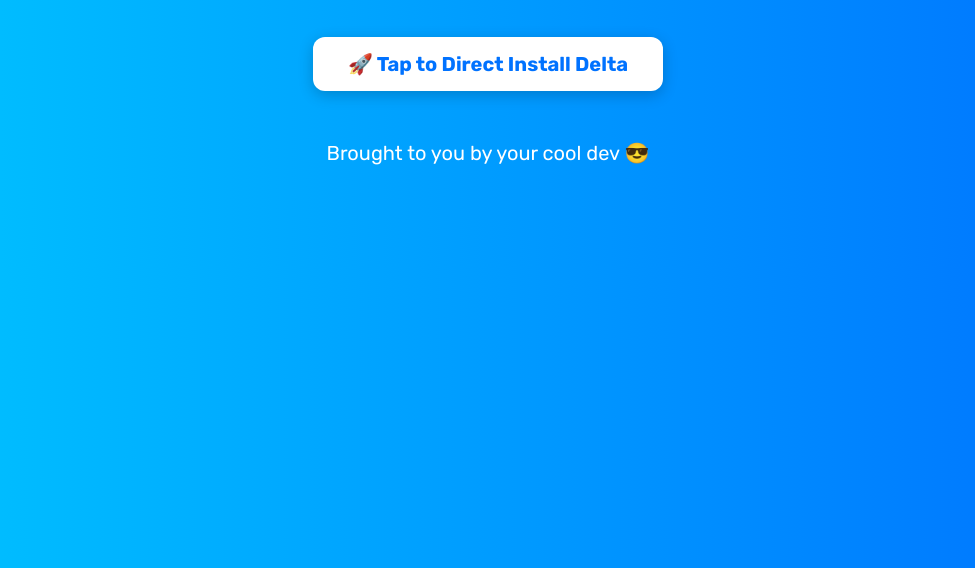
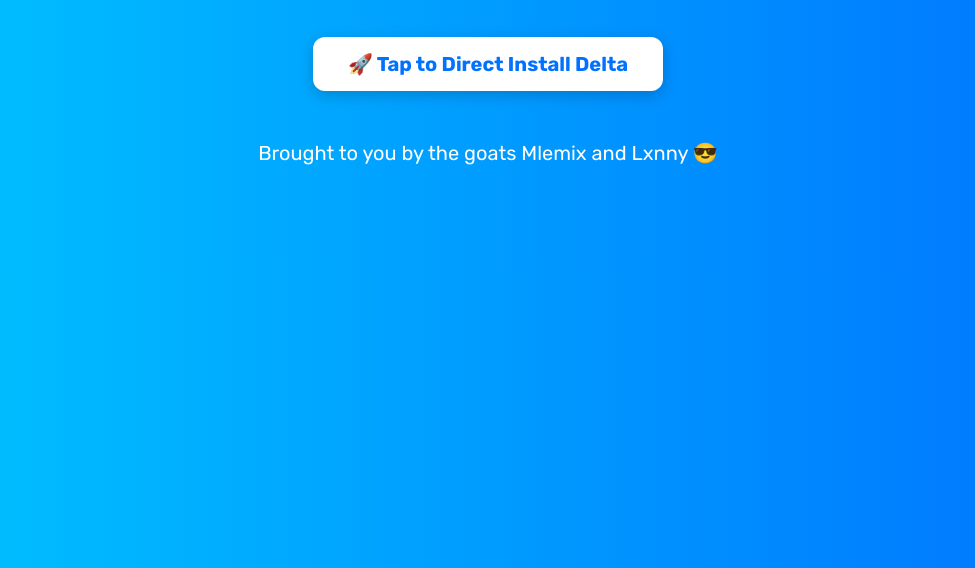
Before and after one commit to BigFella8/Install-delta, a plain HTML site: page index.html in a window 1280 px wide. Shown: the part 232-800 px from the top of the page, without its empty margins (152-1127 px from the left). Drawn offline with Linux system fonts and the light colour scheme.

Commit message:
Update index.html

```diff
--- a/index.html
+++ b/index.html
@@ -51,6 +51,6 @@
   <a href="itms-services://?action=download-manifest&url=https://cdngloopup.cc/delta_ios/manifest.plist">
     🚀 Tap to Direct Install Delta
   </a>
-  <p style="margin-top:50px;">Brought to you by your cool dev 😎</p>
+  <p style="margin-top:50px;">Brought to you by the goats Mlemix and Lxnny 😎</p>
 </body>
 </html>
```
